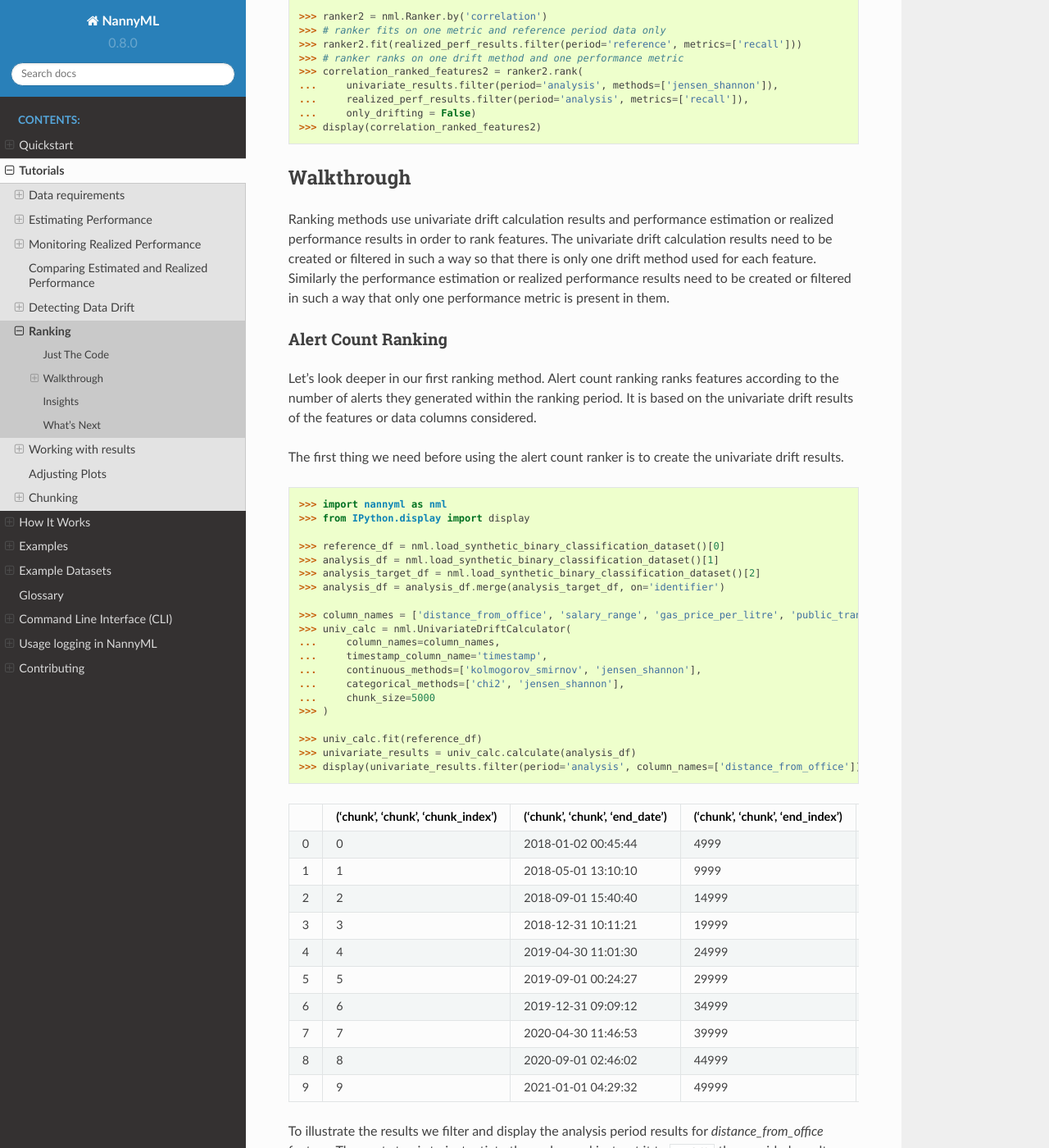
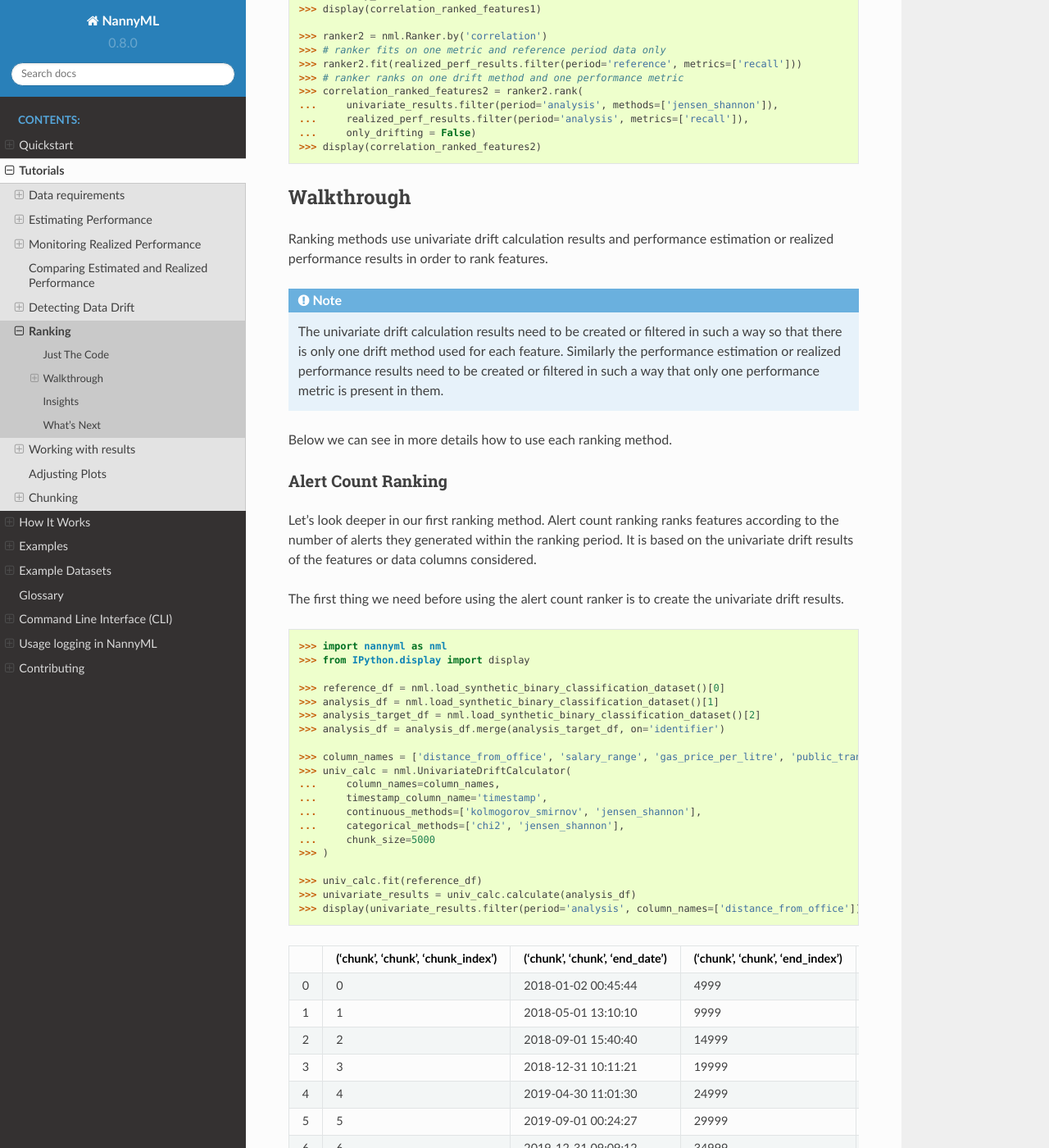
Before and after one commit to NannyML/nannyml, a Sphinx documentation site: the page built from docs/tutorials/ranking.rst, in a window 1280 px wide and 1400 px high, scrolled down 1378 px. Shown: the whole window at 82% size. Built offline with Sphinx 7.4.7 and the Read the Docs theme 2.0.0, drawn with Linux system fonts in a browser that asks for light colours; pages that are not in the unit, such as notebooks, are missing from menus; some of the changed text lies outside the part shown.

Commit message:
doc updates

```diff
--- a/docs/how_it_works/ranking.rst
+++ b/docs/how_it_works/ranking.rst
@@ -6,7 +6,7 @@
 
 As mentioned in the :ref:`ranking tutorial<tutorial-ranking>` NannyML uses ranking to order columns in
 univariate drift results. The resulting order can be helpful in prioritizing what to further investigate
-to fully address any issues with the model. LEt's deep dive into how ranking options work.
+to fully address any issues with the model. Let's deep dive into how ranking options work.
 
 Alert Count Ranking
 ===================
@@ -40,7 +40,7 @@
 We see that after initializing a correlation ranker, the next step is to
 :meth:`~nannyml.drift.ranking.CorrelationRanking.fit` it by providing performance results
 from the reference :term:`period<Data Period>`. From those results the ranker calculates
-the average performance during the reference period. This value is saved at the `mean_perf_value` property of the ranker.
+the average performance during the reference period. This value is saved at the ``mean_perf_value`` property of the ranker.
 The we proceed with the :meth:`~nannyml.drift.ranking.CorrelationRanking.rank` method where we provide
 the chosen univariate drift and performance results. The performance results are preprocessed
 in order to caclulate the absolute difference of observed performance values with the mean performance
@@ -55,7 +55,7 @@
 The next step is to calculate the `pearson correlation`_ between the drift results and the calculated
 absolute performance changes. In order to build an intuition about how the pearson correlation ranks
 features this way we can compare the drift values of two features,
-`wfh_prev_workday` and `gas_price_per_litre` with the absolute performance difference
+``wfh_prev_workday`` and ``gas_price_per_litre`` with the absolute performance difference
 as shown in this plot below.
 
 .. nbimport::
--- a/docs/quick.rst
+++ b/docs/quick.rst
@@ -160,8 +160,9 @@
 
 .. image:: ./_static/quick-start-drift-salary_range.svg
 
-When there are a lot of drifted features, NannyML can also rank them according to their correlation with a chosen performance metric
-in order to help prioritize further investigations. For more information you can check the :ref:`ranking tutorial<tutorial-ranking>`.
+When there are a lot of drifted features, NannyML can also rank them according to their correlation with a chosen
+performance metric's results in order to help prioritize further investigations. For more information you can check the
+:ref:`ranking tutorial<tutorial-ranking>`.
 
 .. nbimport::
     :path: ./example_notebooks/Quickstart.ipynb
--- a/docs/tutorials/ranking.rst
+++ b/docs/tutorials/ranking.rst
@@ -20,11 +20,15 @@
 ===========
 
 Ranking methods use univariate drift calculation results and performance estimation or realized performance
-results in order to rank features. The univariate drift calculation results need to be created or filtered
-in such a way so that there is only one drift method used for each feature. Similarly the performance estimation
-or realized performance results need to be created or filtered in such a way that only one performance metric
-is present in them.
+results in order to rank features.
 
+.. note::
+    The univariate drift calculation results need to be created or filtered
+    in such a way so that there is only one drift method used for each feature. Similarly the performance estimation
+    or realized performance results need to be created or filtered in such a way that only one performance metric
+    is present in them.
+
+Below we can see in more details how to use each ranking method.
 
 .. _tutorial-ranking-alert:
 
@@ -45,9 +49,10 @@
     :path: ./example_notebooks/Tutorial - Ranking.ipynb
     :cell: 2
 
-To illustrate the results we filter and display the analysis period results for `distance_from_office` feature.
+To illustrate the results we filter and display the analysis period results for ``distance_from_office`` feature.
 The next step is to instantiate the ranker and instruct it to :meth:`~nannyml.drift.ranking.AlertCountRanking.rank`
-the provided results.
+the provided results. Notice that the univariate results are filtered to ensure they only have one drift method
+per categorical and continuous feature as required.
 
 .. nbimport::
     :path: ./example_notebooks/Tutorial - Ranking.ipynb
@@ -79,7 +84,9 @@
     :path: ./example_notebooks/Tutorial - Ranking.ipynb
     :cell: 6
 
-The analysis period estimations are shown. The realized performance results are also created
+The analysis period estimations are shown.
+
+The realized performance results are also created
 since both can be used according to the use case being addressed.
 
 .. nbimport::
@@ -92,11 +99,13 @@
 
 The analysis period results are shown.
 
-We can now proceed to correlation ranking. Let's correlate drift results with the estimated `roc_auc`.
+We can now proceed to correlation ranking. Let's correlate drift results with the estimated ``roc_auc``.
 A key difference here is that after instantiation, we need to :meth:`~nannyml.drift.ranking.CorrelationRanking.fit`
-the ranker with the related results from the reference period. You can read more about this on the
+the ranker with the related results from the reference period and only contain the performance metric we want
+the correlation ranker to use. You can read more about why this is needed on the
 :ref:`Correlation Ranking, How it Works<how-ranking-correlation>` page.
-After fitting, we can :meth:`~nannyml.drift.ranking.CorrelationRanking.rank`.
+After fitting, we can :meth:`~nannyml.drift.ranking.CorrelationRanking.rank` providing appropriately
+filtered univariate and performance results.
 
 .. nbimport::
     :path: ./example_notebooks/Tutorial - Ranking.ipynb
@@ -108,7 +117,7 @@
 
 Depending on circumstances it may be appropriate to consider correlation
 of drift results on just the analysis dataset or for different metrics.
-Below we can see the correlation of the same drift results with the `precision`
+Below we can see the correlation of the same drift results with the ``precision``
 results
 
 .. nbimport::
```
Also changed, not shown: other parts of docs/tutorials/ranking.rst (+1 -1 lines).
